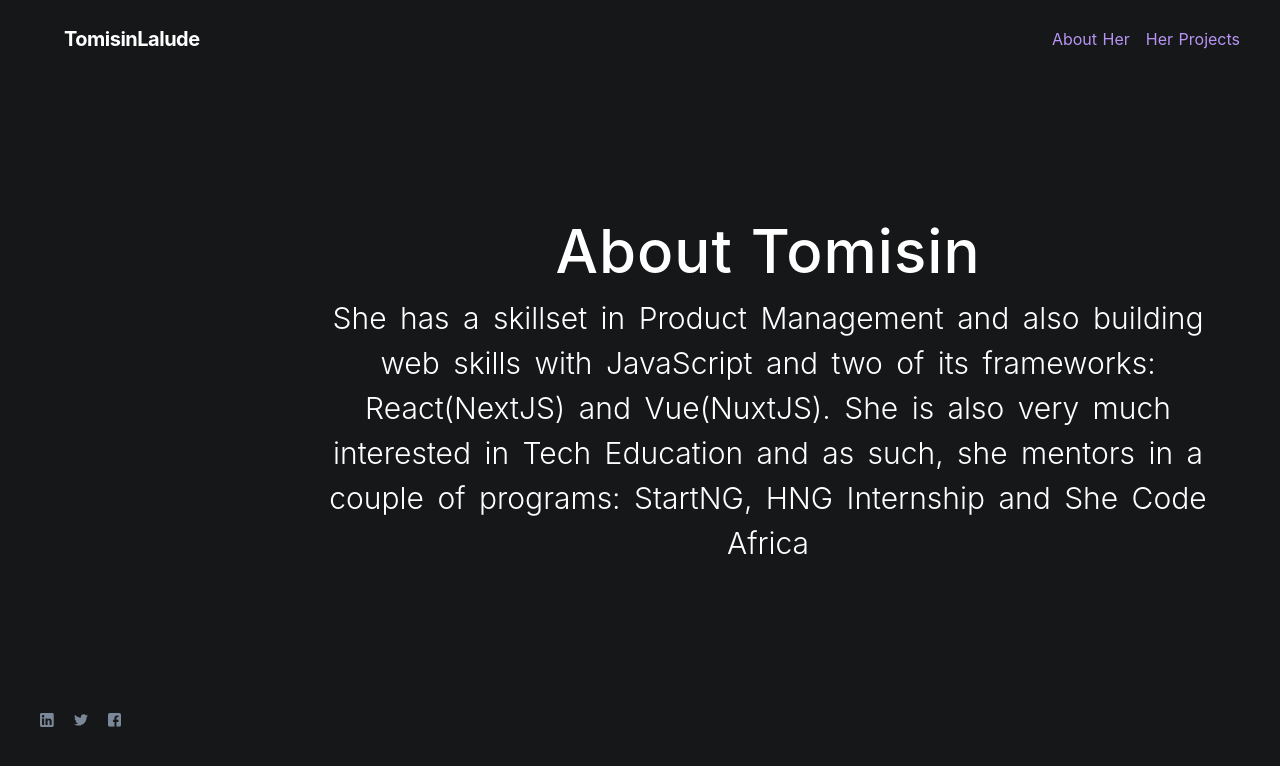
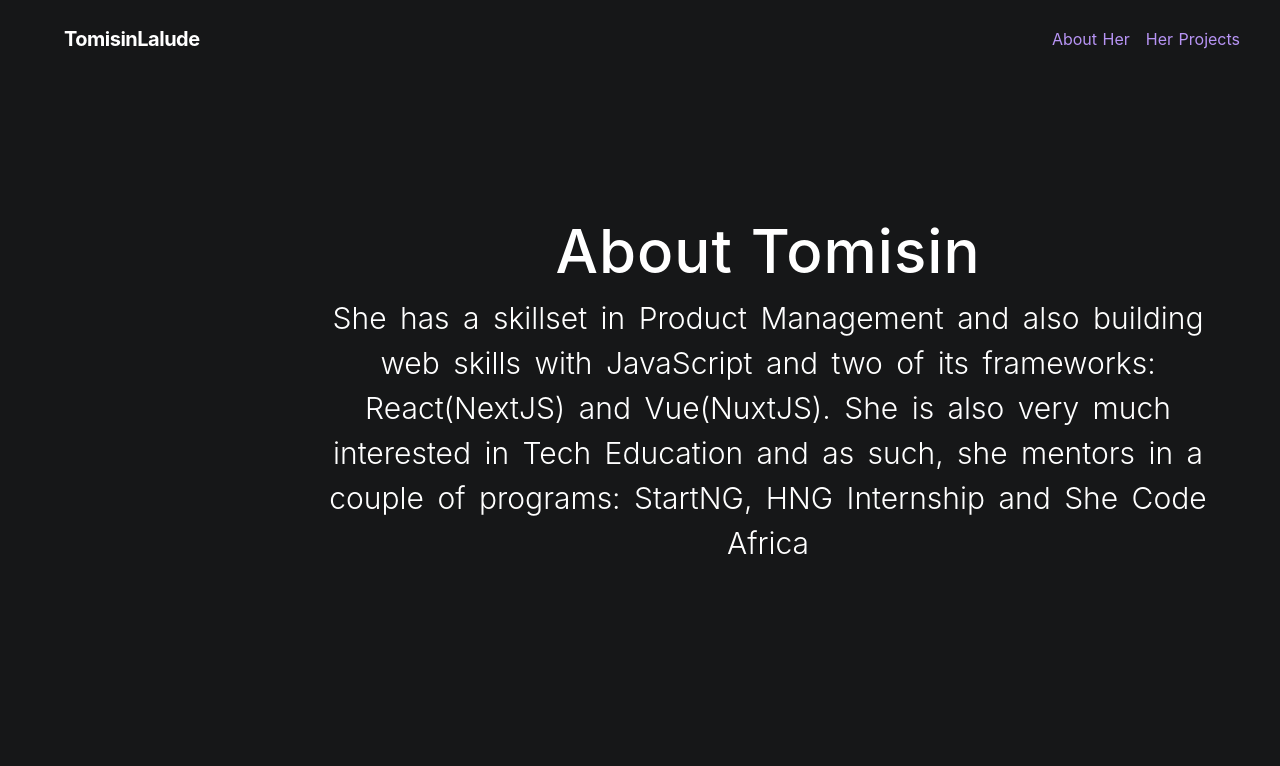
Before and after one commit to tomisinlalude/oluwatomis.in, a Nuxt app: page /About in a window 1280 px wide. Shown: the top 766 px of the page. Built offline with nearby package versions, Linux system fonts and the light colour scheme.

Commit message:
Page modifications

```diff
--- a/pages/About.vue
+++ b/pages/About.vue
@@ -23,26 +23,6 @@
       <h2
         class="subtitle"
       >She has a skillset in Product Management and also building web skills with JavaScript and two of its frameworks: React(NextJS) and Vue(NuxtJS). She is also very much interested in Tech Education and as such, she mentors in a couple of programs: StartNG, HNG Internship and She Code Africa</h2>
-    </div>
-    <div class="social-icons">
-      <a
-        href="https://www.linkedin.com/in/oluwatomisinlalude/"
-        class="block linkedin lg:inline-block text-purple-400 hover:text-white ml-10 mr-5"
-      >
-        <img src="linkedin.svg" alt="linkedin" />
-      </a>
-      <a
-        href="https://twitter.com/tomisinlalude"
-        class="block lg:inline-block text-purple-400 hover:text-white mr-5"
-      >
-        <img src="twitter.svg" alt="twitter" />
-      </a>
-      <a
-        href="https://www.facebook.com/oluwatomisinlalude/"
-        class="block lg:inline-block text-purple-400 hover:text-white mr-5"
-      >
-        <img src="facebook.svg" alt="facebook" />
-      </a>
     </div>
   </div>
 </template>
```
